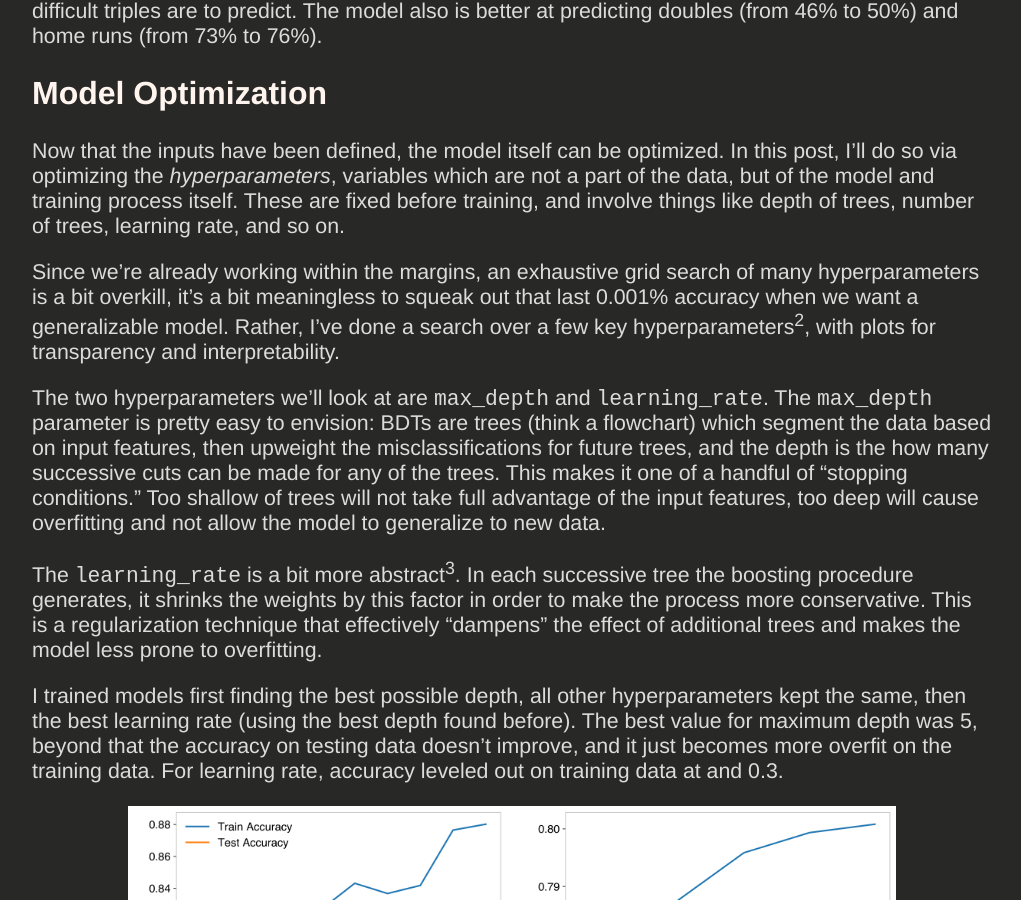
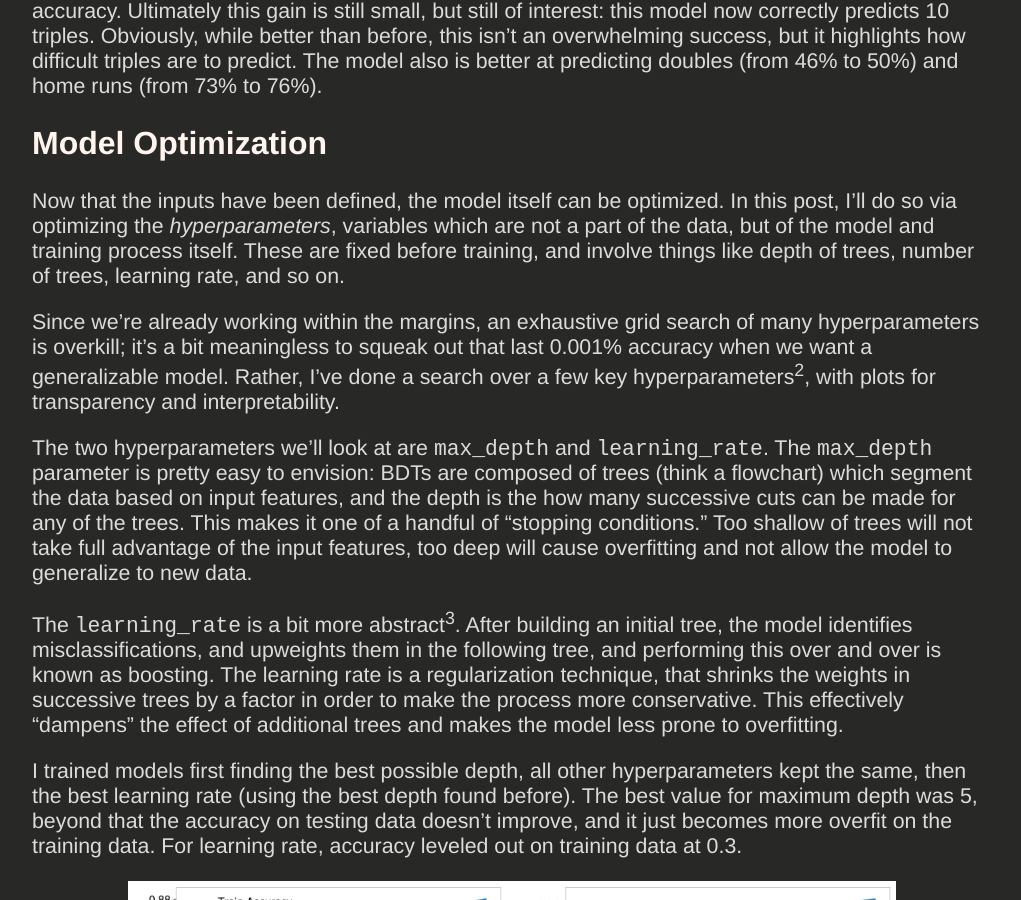
Before and after one commit to tjburch/tjburch.github.io, a Jekyll site: the page built from _posts/2020-04-27-hit-classifier-2.md, in a window 1280 px wide and 900 px high, scrolled down 4015 px. Shown: the whole window, without its empty margins (128-1149 px from the left). Built offline with Jekyll 4.4.1, drawn with Linux system fonts in a browser that asks for light colours; comment, search, counter and statistics services are not loaded; some of the changed text lies outside the part shown.

Commit message:
Last minor edits

````diff
--- a/_posts/2020-04-27-hit-classifier-2.md
+++ b/_posts/2020-04-27-hit-classifier-2.md
@@ -10,15 +10,15 @@ tags: [baseball, statistics]
 
 ## Optimizing a model to predict hit outcomes
 
-In the [last post](http://tylerjamesburch.com/blog/baseball/hit-classifier-1), I looked at how launch angle and exit velocity translate to MLB hit outcomes using data from 2018. To predict the outcome of future hits, several models were investigated including k-Nearest Neighbors, a gradient Boosted Decision Tree, and a Support Vector Classifier. Of these three, the tree-based method was the most accurate, correctly classifying 77.7% of hits.
+In [the first part of this series](http://tylerjamesburch.com/blog/baseball/hit-classifier-1), I looked at how launch angle and exit velocity translate to MLB hit outcomes using data from 2018. To predict the outcome of future hits, several models were investigated including k-Nearest Neighbors, a gradient Boosted Decision Tree, and a Support Vector Classifier. Of these three, the tree-based method was the most accurate, correctly classifying 77.7% of hits.
 
 <img src="/blogimages/hit_classifier/unoptimized_gbdt.png" alt="Predictions from the gradient Boosted Decision tree using launch angle, exit velocity, and spray angle as inputs"   class="center" style="width:85%;" />
 
-The presented model worked with just 3 inputs and was an out-of-the-box model from Scikit-learn. In this post, I’ll look at a couple of ways to improve on the model: incorporating new inputs and optimizing the model parameters.
+That was an out-of-the-box model from Scikit-learn, with just 3 inputs describing the kinematics of the ball, namely the launch angle, spray angle, and exit velocity. In this post, I’ll extend that work by looking at a couple of ways to improve on the model, through incorporating new inputs and optimizing the model parameters.
 
 ## Studying Additional Inputs
 
-Looking at previous confusion matrices, the largest immediate flaw in the model is that it cannot classify triples. This is understandable, since triples are a bit tough to predict: they need some combination of the right hit, the right park, a fast enough player, or a slow fielding attempt. When considering new inputs, this was at the forefront of my mind. The two major factors I've tried to incorporate into this model are park effects and player speed, which I've tried to encapsulate through adding park factors and sprint speed as inputs.
+Looking at previous confusion matrices, the largest immediate flaw in the model is that it cannot classify triples. This is understandable, since triples are a tough to predict: they need some combination of the right hit, the right park, a fast enough player, or a slow fielding attempt. When considering new inputs, this was at the forefront of my mind. The two major factors I've tried to incorporate into this model are park effects and player speed, which I've tried to encapsulate through adding park factors and sprint speed as inputs.
 
 ### Park Effects
 
@@ -57,17 +57,17 @@ Putting all this information together gives a slightly better model than any pri
 
 Now that the inputs have been defined, the model itself can be optimized. In this post, I'll do so via optimizing the _hyperparameters_, variables which are not a part of the data, but of the model and training process itself. These are fixed before training, and involve things like depth of trees, number of trees, learning rate, and so on.
 
-Since we're already working within the margins, an exhaustive grid search of many hyperparameters is a bit overkill, it's a bit meaningless to squeak out that last 0.001% accuracy when we want a generalizable model. Rather, I've done a search over a few key hyperparameters<sup>2</sup>, with plots for transparency and interpretability.
+Since we're already working within the margins, an exhaustive grid search of many hyperparameters is overkill; it's a bit meaningless to squeak out that last 0.001% accuracy when we want a generalizable model. Rather, I've done a search over a few key hyperparameters<sup>2</sup>, with plots for transparency and interpretability.
 
-The two hyperparameters we'll look at are ```max_depth``` and ```learning_rate```. The ```max_depth``` parameter is pretty easy to envision: BDTs are trees (think a flowchart) which segment the data based on input features, then upweight the misclassifications for future trees, and the depth is the how many successive cuts can be made for any of the trees. This makes it one of a handful of "stopping conditions." Too shallow of trees will not take full advantage of the input features, too deep will cause overfitting and not allow the model to generalize to new data.
+The two hyperparameters we'll look at are ```max_depth``` and ```learning_rate```. The ```max_depth``` parameter is pretty easy to envision: BDTs are composed of trees (think a flowchart) which segment the data based on input features, and the depth is the how many successive cuts can be made for any of the trees. This makes it one of a handful of "stopping conditions." Too shallow of trees will not take full advantage of the input features, too deep will cause overfitting and not allow the model to generalize to new data.
 
- The ```learning_rate``` is a bit more abstract<sup>3</sup>. In each successive tree the boosting procedure generates, it shrinks the weights by this factor in order to make the process more conservative. This is a regularization technique that effectively "dampens" the effect of additional trees and makes the model less prone to overfitting.
+ The ```learning_rate``` is a bit more abstract<sup>3</sup>. After building an initial tree, the model identifies misclassifications, and upweights them in the following tree, and performing this over and over is known as boosting. The learning rate is a regularization technique, that shrinks the weights in successive trees by a factor in order to make the process more conservative. This effectively "dampens" the effect of additional trees and makes the model less prone to overfitting.
 
-I trained models first finding the best possible depth, all other hyperparameters kept the same, then the best learning rate (using the best depth found before). The best value for maximum depth was 5, beyond that the accuracy on testing data doesn't improve, and it just becomes more overfit on the training data. For learning rate, accuracy leveled out on training data at and 0.3.
+I trained models first finding the best possible depth, all other hyperparameters kept the same, then the best learning rate (using the best depth found before). The best value for maximum depth was 5, beyond that the accuracy on testing data doesn't improve, and it just becomes more overfit on the training data. For learning rate, accuracy leveled out on training data at 0.3.
 
 <img src="/blogimages/hit_classifier/real_HP_optimization.png" alt="Hyperparameter optimization for max depth (left) and learning rate (right)"   class="center" style="width:80%;" />
 
-As far as number of trees used, another important hyperparameter, I employ "early stopping." If the model hasn't improved for 30 trees, then it will stop producing additional trees. The number of trees is then set to a larger value, I chose 200, intending to stop before this number. To verify this, I trained models at various values for maximum number of trees and find that it hits this wall by about 100, so this configuration is fine for that hyperparameter. The final model looked at 121 trees in training, meaning there were not additional improvements beyond the 91st tree.
+As far as number of trees used, another important hyperparameter, I employ "early stopping." If the model hasn't improved for 30 trees, then it will stop producing additional trees. The number of trees is then set to a large value, I chose 200, intending to stop before this number. To verify this, I trained models at various values for maximum number of trees and find that it hits this wall by about 100, so this configuration is fine for that hyperparameter. The final model looked at 121 trees in training, meaning there were not additional improvements beyond the 91st tree.
 
 <img src="/blogimages/hit_classifier/n_trees_opt.png" alt="Accuracy for various values for number of trees"   class="center" style="width:45%;" />
 
@@ -81,13 +81,13 @@ The model has improved to 78.78% accurate, which is a nice improvement over the
 
 Ultimately, this is a whole lot of work for a very small gain, which raises the question if this work was actually worth the effort, or if this was just a way to burn quarantine hours that I could have spent playing Animal Crossing. From a model building perspective, I think it's fair to see this as not-so-useful, but from an insight and understanding perspective, there's some interesting things to learn from this study.
 
-In adding new variables I assumed would be useful in helping predict outcomes, I found less improvement than expected. From this, we can learn that **the most useful predictors of hit type are the kinematics of the hit itself**. Player speed, park effects are subdominant effects compared to how the ball was actually hit.
+In adding new variables that I assumed would be useful in helping predict outcomes, I found less improvement than expected. From this, we can learn that **the most useful predictors of hit type are the kinematics of the hit itself**. Player speed, park effects are subdominant effects compared to how the ball was actually hit. In experience, this does make sense - slow players still have jobs and can be very productive, after all.
 
-Looking at the final model feature importance can confirm this; all of these features are far less useful than the original 3 we started from. The feature importance shows either the improvement in accuracy by cutting on a feature (gain), or a count of how many times a feature is cut on (weight). By both metrics, the hit kinematics are far more important in the prediction than any of the other features
+Looking at the feature importance of the final model can confirm this; all of these features are far less useful than the original 3 we started from. The feature importance shows either the improvement in accuracy by cutting on a feature (gain), or a count of how many times a feature is cut on (weight). By both metrics, the hit kinematics are far more important in the prediction than any of the other features.
 
 <img src="/blogimages/hit_classifier/hp_optimized_importance.png" alt="Feature Importance for HP optimized model"   class="center" style="width:80%;"/>
 
-An additional upshot is that it does predict a handful of triples correctly, and sees an improvement in home runs and singles as well. Future posts will start looking at ways to improve further, investigating methods of balancing out the dataset, so knowing that these additional features help in that prediction gives a better starting point in approaching that problem.
+An additional upshot of doing this work is that the model does predict a handful of triples correctly, and sees an improvement in home runs and singles as well. Future posts will start looking at ways to improve further, investigating methods of balancing out the dataset, so knowing that these additional features help in that prediction gives a better starting point in approaching that problem.
 
 ## Appendix - A Multi-Level Model Approach
 
@@ -95,10 +95,10 @@ In the development of this, I considered developing a multi-level model to impro
 
 <img src="/blogimages/hit_classifier/two_model_accuracy.png" alt="Accuracies for various model types"   class="center" style="width:80%;"/>
 
-I found that in both cases the BDT still performs the best, the left showing for the binary classifier, the right for the multiclassifier. There's not really a strong motivation to change the features in one over the other: the hit kinematics, park factors, and player speed are all relevant to both questions, so the same features are used in each.
+I found that in both cases the BDT still performs the best, the left showing for the binary classifier (hit or not), the right for the multiclassifier (what type of hit). There's not really a strong motivation to change the features in one over the other: the hit kinematics, park factors, and player speed are all relevant to both questions, so the same features are used in each.
 
 
-If both models are BDTs, and both have the same input features, there shouldn't be an advantage in splitting the model in two stages in this manner (provided there are sufficient trees). Nonetheless, I went ahead and tried it, first optimizing the hyperparameters for each classifier.
+If both models are BDTs, and both have the same input features, there shouldn't be an advantage in splitting the model in two stages in this manner (provided there are sufficient trees, verified above). Nonetheless, I went ahead and tried it, first optimizing the hyperparameters for each classifier.
 
 <img src="/blogimages/hit_classifier/binary_HP_optimization.png" alt="HP optimization for the binary classifier"   class="center" style="width:80%;"/>
 
@@ -106,23 +106,21 @@ If both models are BDTs, and both have the same input features, there shouldn't
 
 The binary classifier is optimized at depth 6, and learning rate 0.15. The multiclassifier is optimized at more shallow trees, just depth 3. A learning rate of 0.15 is optimum for it as well.
 
-Additionally, I scanned over the probability distribution output by the binary classifier, to find the most accurate point to draw the distinction of what I consider a hit. The left plot shows the probability score the BDT assigns on the whole testing set, the right shows the accuracy if the cut to distinguish "hit" is made at that point.
+Additionally, I scanned over the probability distribution output by the binary classifier, to find the most accurate point to draw the distinction of what I consider a hit. The left plot shows the probability score the BDT assigns on the whole testing set, the right shows the _overall_ accuracy if the cut to distinguish "hit" is made at that point.
 
 <img src="/blogimages/hit_classifier/binary_prob_cuts.png" alt="HP optimization for the multi classifier"   class="center" style="width:80%;"/>
 
-It was found to be optimum at 0.55. Instances higher than that are considered hits and evaluated by the multiclassifier, lower than that are classified as field outs. Then, drawing the confusion matrix, I find that, in fact, this model does marginally worse.
+It was found to be optimum at 0.55 (expected to be around 0.5, so this is good). Instances higher than that are considered hits and evaluated by the multiclassifier, lower than that are classified as field outs. Then, drawing the confusion matrix, I find that, in fact, this model does marginally worse.
 
-<img src="/blogimages/hit_classifier/confusion_multi_level.png" alt="Confusion matrix fro the original model (left), optimized single model (middle), and multi-level model (right)"   class="center" style="width:80%;"/>
+<img src="/blogimages/hit_classifier/confusion_multi_level.png" alt="Confusion matrix fro the original model (left), optimized single model (middle), and multi-level model (right)"   class="center" style="width:100%;"/>
 
-Granted, we're still working to improve by tenths of a percent, so this loss isn't incredibly meaningful. When I consider resampling approaches in the upcoming posts, though, I'll keep this model in mind since it will reduce the number of instances that fall into the imbalanced dataset.
+Granted, we're still looking at differences of tenths of a percent, so this loss isn't incredibly meaningful. When I consider resampling approaches in the upcoming posts, though, I'll keep this model in mind since it will reduce the number of instances that fall into the imbalanced dataset.
 
 ----
 ### Footnotes
 
 [1] An earlier iteration used stolen base metrics, rather than sprint speed. I investigated using attempted steals, successful steals, number of times caught stealing, and SB rate. The two that gave the best performance increase were attempted steals and number of times caught stealing. At the end, adding sprint speed explicitly performed better than including these, so the final model used sprint speed.
 
-<img src="/blogimages/hit_classifier/stolenbase_confusion.png" alt="Confusion Matrix adding stolen base variables"   class="center" style="width:80%;" />
-
-[2] Hyperparameters are somewhat correlated, so optimizing sequentially is also not ideal, better would be to do a grid or randomized search over them. However, this leans toward less transparency - I'd like this to be digestible to the reader. Also, since we're seeing improvements of hundredths of a percent, a grid search won't add much on top of just tuning the key parameters.
+[2] Hyperparameters are somewhat correlated, so optimizing sequentially is not ideal, and this is why a grid or randomized search would be better for overall performance. However, this leans toward less transparency - I'd like this to be digestible to the reader (and myself!). Also, since we're seeing improvements of hundredths of a percent, a grid search won't add much on top of just tuning the key parameters, a quick study showed improvement was at the order of hundredths of a percent.
 
 [3] For those of you with deep learning experience - this differs from the learning rate typically in gradient descent, in which it is the step size of the gradient descent algorithm.
````
